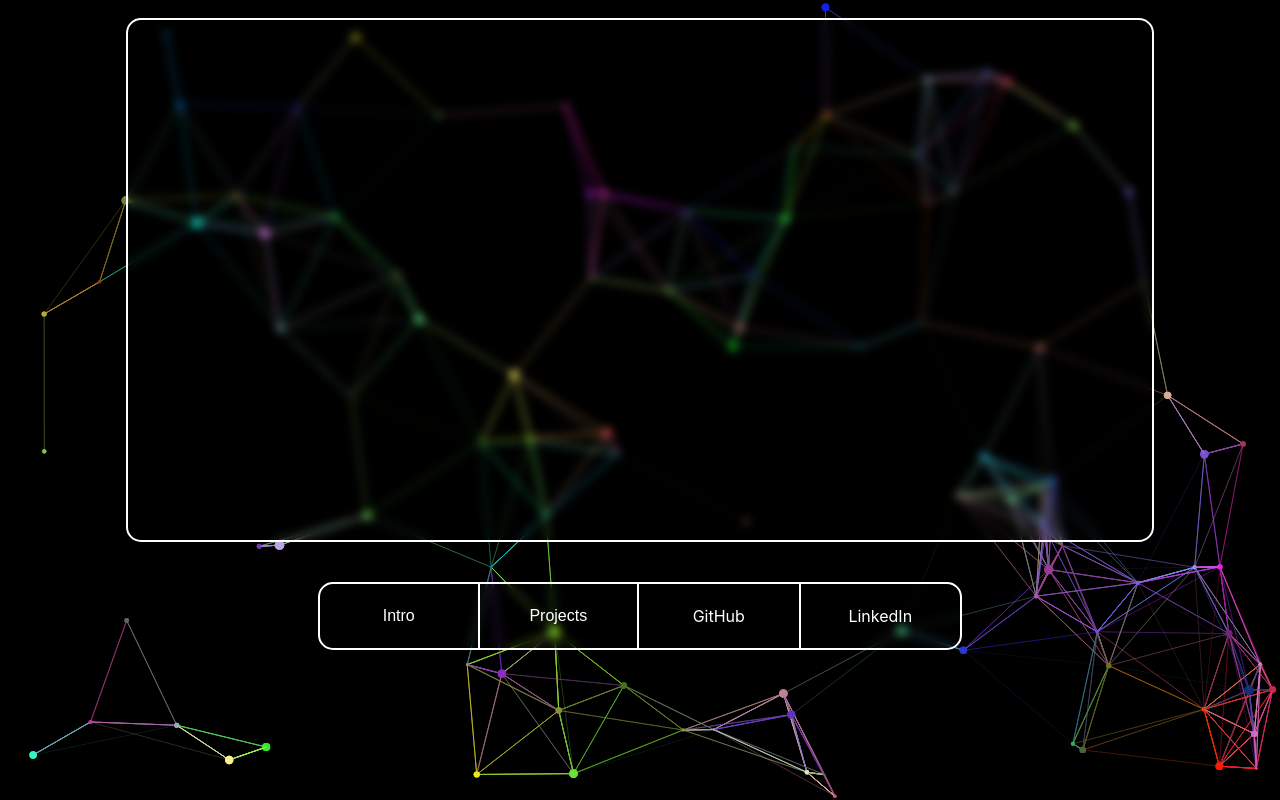
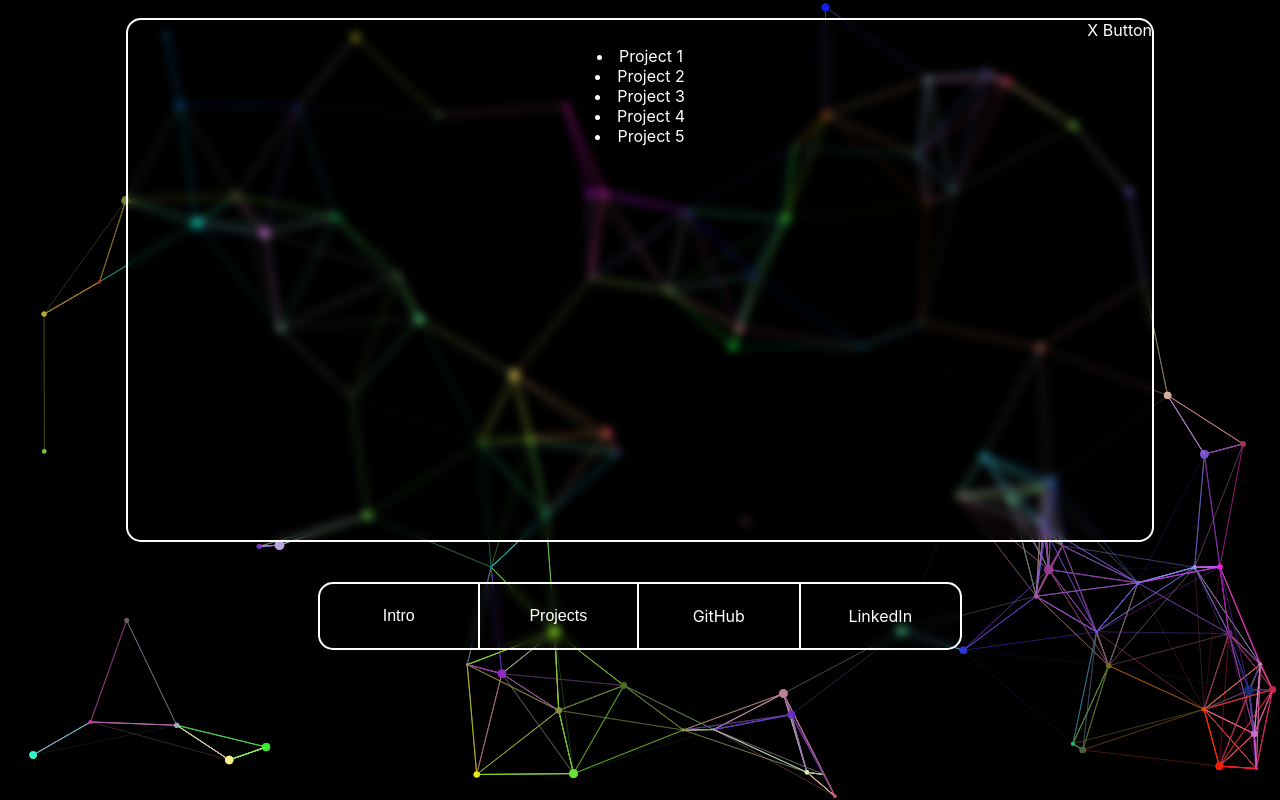
Before and after one commit to EHpotato/mywebsite, a React (Create React App) app: page / in a window 1280 px wide. Both pictures are taken after a click on the button "Intro". Built offline with nearby package versions, Linux system fonts and the light colour scheme.

Commit message:
update key

```diff
--- a/src/IntroPage.css
+++ b/src/IntroPage.css
@@ -7,9 +7,9 @@
   border-width: 0.15rem;
   border-radius: 15px;
   border-style: solid;
-  text-align: center;
-  justify-content: center;
-  align-items: center;
+  /* text-align: center; */
+  /* justify-content: center; */
+  /* align-items: center; */
   display: flex;
   flex-direction: column;
   transform: translate(-50%, -50%);
@@ -17,3 +17,17 @@
   top: 35%;
   left: 50%;
 }
+.ExitButton {
+  justify-content: right;
+  text-align: right;
+  /* flex-grow: 1; */
+  height: 5%;
+}
+
+.TextContainer {
+  /* top: 35%; */
+  position: relative;
+  text-align: center;
+  justify-content: center;
+  flex-grow: 1;
+}
--- a/src/IntroPage.js
+++ b/src/IntroPage.js
@@ -3,7 +3,14 @@ import "./IntroPage.css";
 const IntroPage = () => {
     return (
         <div className="IntroPage">
-
+            <div className="ExitButton">X Button</div>
+            <div className="TextContainer">
+                <li>Project 1</li>
+                <li>Project 2</li>
+                <li>Project 3</li>
+                <li>Project 4</li>
+                <li>Project 5</li>
+            </div>
         </div>
     );
 };
```
